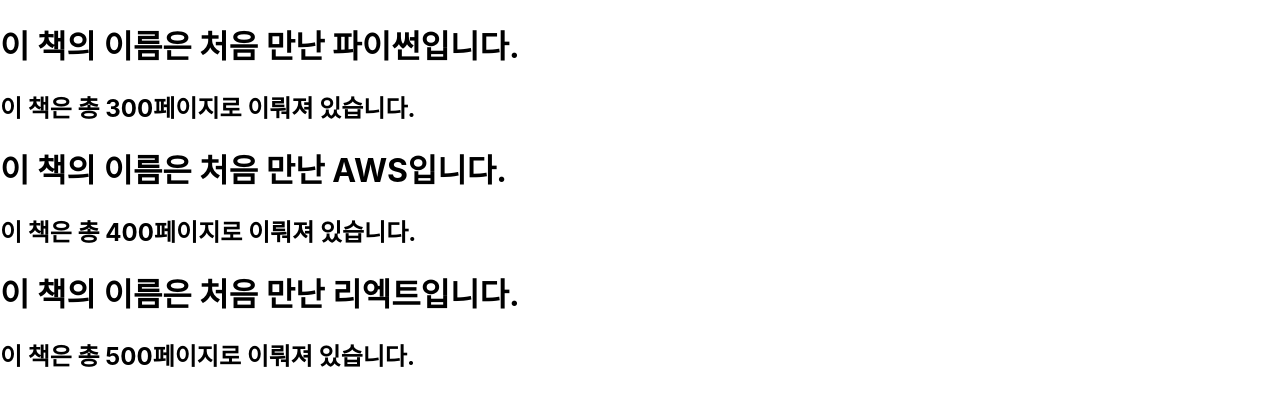
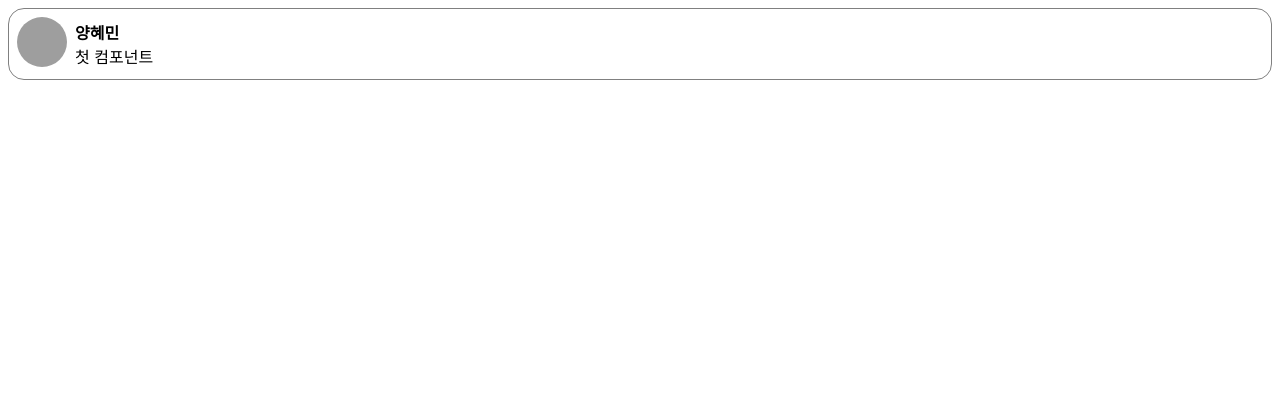
Before and after one commit to asitwas729/23-React1, a React (Create React App) app: page / in a window 1280 px wide. Shown: the top 406 px of the page. Built offline with nearby package versions, Linux system fonts and the light colour scheme; grey boxes are pictures that could not be loaded.

Commit message:
첫 컴포넌트

```diff
--- /dev/null
+++ b/src/chapter_05/Comment.jsx
@@ -0,0 +1,54 @@
+import React from "react";
+
+const styles = {
+  wrapper: {
+      margin: 8,
+      padding: 8,
+      display: "flex",
+      flexDirection: "row",
+      border: "1px solid grey",
+      borderRadius: 16,
+  },
+  imageContainer: {},
+  image: {
+      width: 50,
+      height: 50,
+      borderRadius: 25,
+  },
+  contentContainer: {
+      marginLeft: 8,
+      display: "flex",
+      flexDirection: "column",
+      justifyContent: "center",
+  },
+  nameText: {
+      color: "black",
+      fontSize: 16,
+      fontWeight: "bold",
+  },
+  commentText: {
+      color: "black",
+      fontSize: 16,
+  },
+};
+
+function Comment(props) {
+  return (
+      <div style={styles.wrapper}>
+          <div style={styles.imageContainer}>
+              <img
+                  src="https://upload.wikimedia.org/wikipedia/commons/8/89/Portrait_Placeholder.png"
+                  style={styles.image}
+              />
+          </div>
+
+          <div style={styles.contentContainer}>
+              <span style={styles.nameText}>양혜민</span>
+              <span style={styles.commentText}>첫 컴포넌트</span>
+          </div>
+      </div>
+  );
+}
+
+
+export default Comment;
--- a/src/index.js
+++ b/src/index.js
@@ -3,12 +3,12 @@
 import './index.css';
 import App from './App';
 import reportWebVitals from './reportWebVitals';
-import Library from './chapter_03/Library';
+import Comment from './chapter_05/Comment';
 
 const root = ReactDOM.createRoot(document.getElementById('root'));
 root.render(
   <React.StrictMode>
-    <Library />
+    <Comment />
   </React.StrictMode>
 );
 
```
Also changed, not shown: src/chapter_05/Avatar.jsx (added, +12 -0 lines), src/chapter_05/CommentList.jsx (added, +31 -0 lines).
